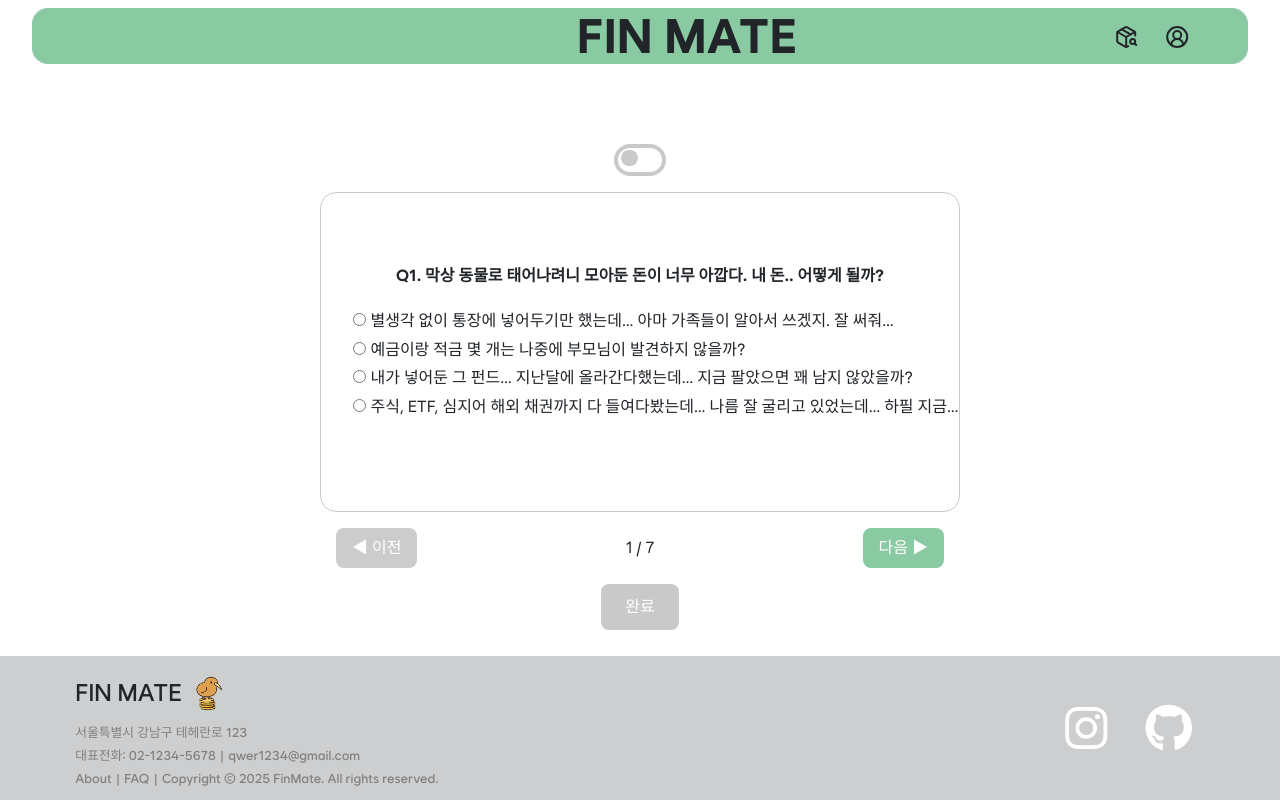
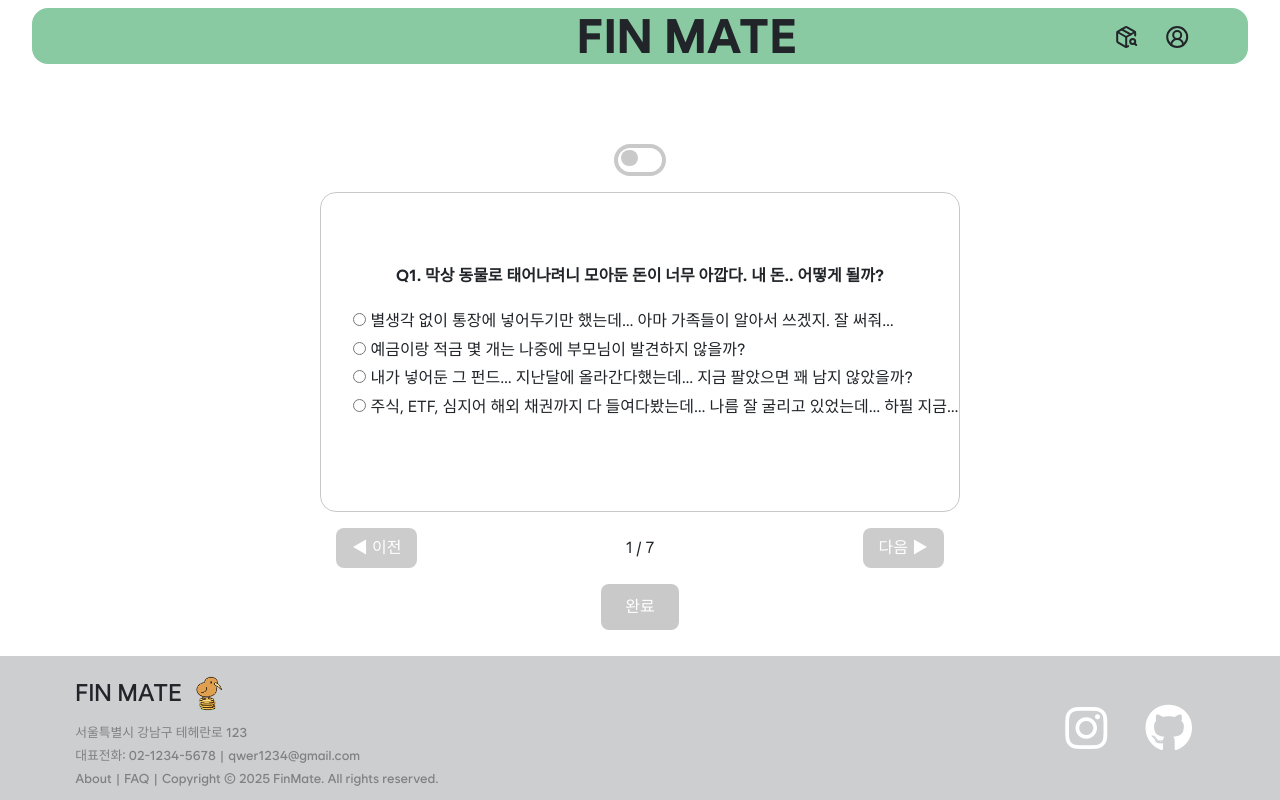
Before and after one commit to KB-technologia/FinMate_FE, a Vue app in the folder FinMate/: page /quiz in a window 1280 px wide. Built offline with nearby package versions, Linux system fonts and the light colour scheme; sample sign-in values are in the browser's storage.

Commit message:
💄 투자 성향 테스트 문항 선택하지 않을 시 다음 버튼 비활성화 및 value 값 idx로 변경

```diff
--- a/FinMate/src/components/quiz/QuizComponent.vue
+++ b/FinMate/src/components/quiz/QuizComponent.vue
@@ -39,7 +39,7 @@
               <input
                 type="radio"
                 :name="'q' + currentQuestion.id"
-                :value="option"
+                :value="idx"
                 v-model="selectedAnswers[currentIndex]"
               />
               {{ option }}
@@ -66,14 +66,19 @@
       <button
         class="nav-button"
         @click="nextQuestion"
-        :disabled="currentIndex === quizData.length - 1"
+        :disabled="
+          currentIndex === quizData.length - 1 ||
+          selectedAnswers[currentIndex] === null
+        "
       >
         다음 ▶
       </button>
     </div>
 
     <div class="submit-container">
-      <button class="submit-button" :disabled="!isComplete">완료</button>
+      <button class="submit-button" :disabled="!isComplete" @click="onSubmit">
+        완료
+      </button>
     </div>
   </div>
 </template>
@@ -110,7 +115,12 @@ const nextQuestion = () => {
 onMounted(() => {
   quizData.value = quizJson;
 });
+
+const onSubmit = () => {
+  console.log('사용자 답변:', selectedAnswers.value);
+};
 </script>
+
 <style scoped lang="scss">
 @import '@/styles/checkbox.scss';
 </style>
```
